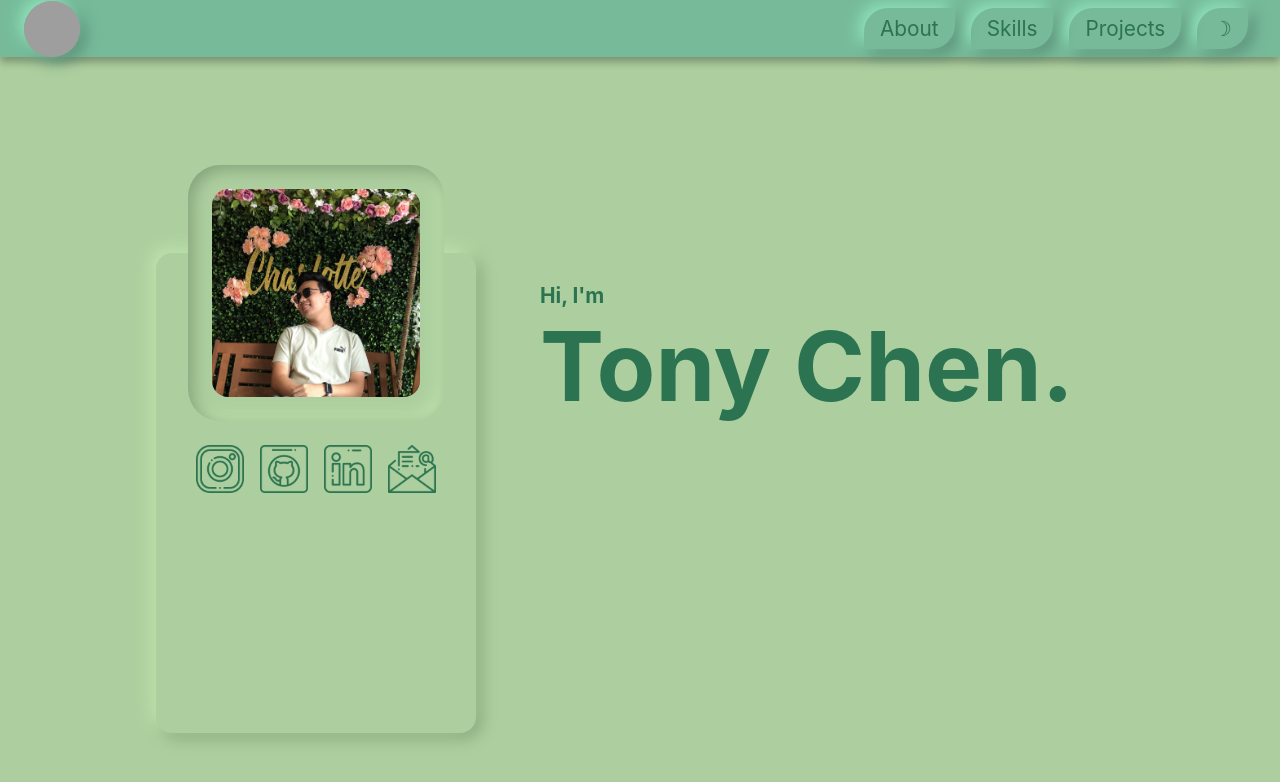
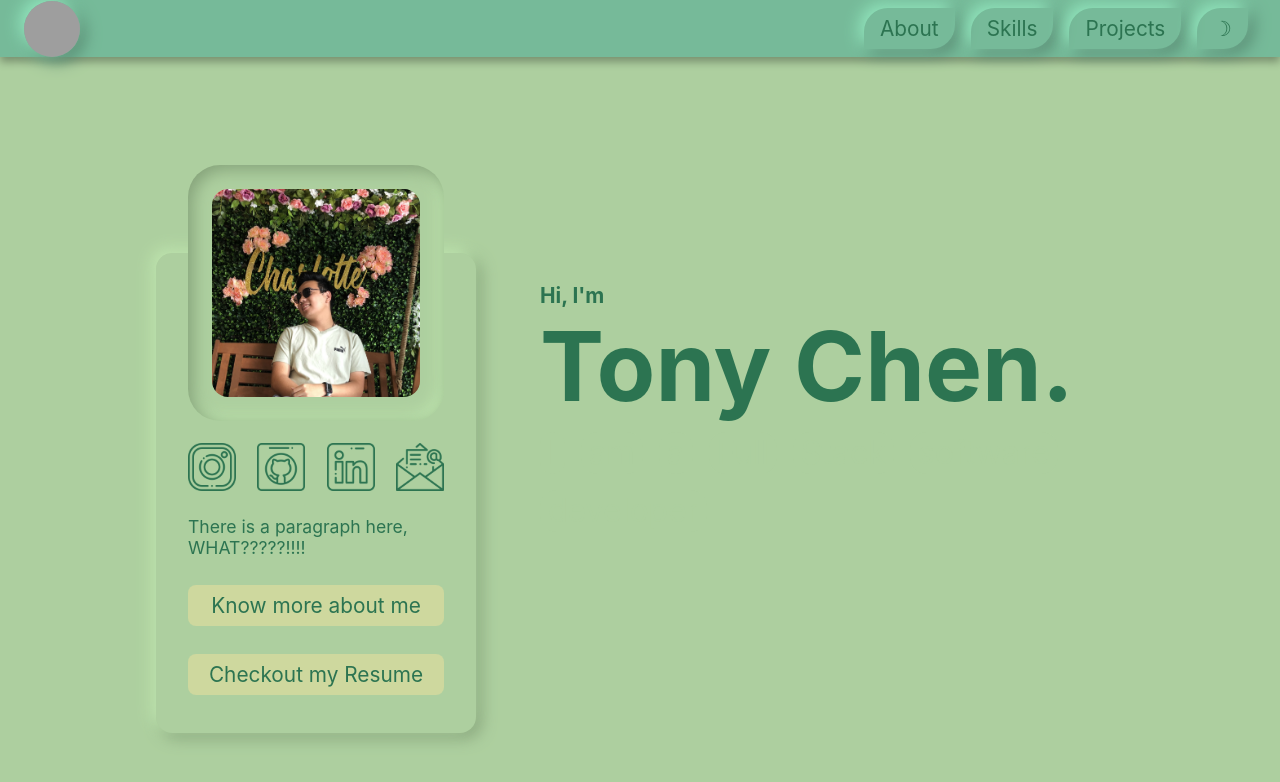
Before and after one commit to tonyechen/tonyechen.github.io, a Next.js app: page / in a window 1280 px wide. Shown: the top 782 px of the page. Built offline with nearby package versions, Linux system fonts and the light colour scheme; grey boxes are pictures that could not be loaded.

Commit message:
updated main page

```diff
--- a/components/Main.js
+++ b/components/Main.js
@@ -2,6 +2,7 @@ import React, { useState } from 'react';
 import Image from 'next/image';
 import { useEffect } from 'react';
 import IconLink from './IconLink';
+import Link from 'next/link';
 
 const phrases = [
     'I am a Full Stack software developer',
@@ -57,6 +58,7 @@ const Main = () => {
                         </div>
                     </div>
                     <div className="main__card__info">
+                        <div className="main__card__link_container">
                             <IconLink
                                 href="https://www.instagram.com/chen.thonyy/"
                                 class="main__card__links"
@@ -82,15 +84,25 @@ const Main = () => {
                                 alt="email"
                             />
                         </div>
+                        <p className='main__card__text'>There is a paragraph here, WHAT?????!!!!</p>
+                        <Link href="/about">
+                            <a className="main__card__redirect">
+                                Know more about me
+                            </a>
+                        </Link>
+                        <Link href="/resume.pdf">
+                            <a className="main__card__redirect">
+                                Checkout my Resume
+                            </a>
+                        </Link>
+                    </div>
                 </div>
 
                 <div className="main__intro">
                     <h4>Hi, I'm</h4>
                     <h1>Tony Chen.</h1>
                     <div>
-                        <p className="pop-up-texts">
-                            {description}
-                        </p>
+                        <p className="pop-up-texts">{description}</p>
                     </div>
                 </div>
             </div>
--- a/components/Navbar.js
+++ b/components/Navbar.js
@@ -1,7 +1,7 @@
 import Link from 'next/link';
 import { useState, useEffect } from 'react';
 
-const Navbar = () => {
+const Navbar = (props) => {
     let [mode, setMode] = useState();
 
     // toggle theme
@@ -40,9 +40,15 @@ const Navbar = () => {
                 </Link>
             </div>
             <div className="navbar__content">
-                <Link href="/about">About</Link>
-                <Link href="/skills">Skills</Link>
-                <Link href="/projects">Projects</Link>
+                <Link href="/about">
+                    <a>About</a>
+                </Link>
+                <Link href="/skills">
+                    <a>Skills</a>
+                </Link>
+                <Link href="/projects">
+                    <a>Projects</a>
+                </Link>
                 <a
                     onClick={() => {
                         if (mode === 'light') {
--- a/styles/globals.css
+++ b/styles/globals.css
@@ -19,6 +19,14 @@ body {
     --dark-primary-box-shadow-invert: inset 0.3rem 0.3rem 1rem
             var(--dark-primary-dark-shadow),
         inset -0.3rem -0.3rem 1rem var(--dark-primary-light-shadow);
+
+    --general-light-shadow: rgba(255, 255, 255, 0.5);
+    --general-dark-shadow: #0000005d;
+    --general-box-shadow: -0.2rem -0.2rem 0.3rem var(--general-light-shadow),
+        0.2rem 0.2rem 0.3rem var(--general-dark-shadow);
+    --general-box-shadow-invert: inset 0.2rem 0.2rem 0.3rem
+            var(--general-dark-shadow),
+        inset -0.2rem -0.2rem 0.3rem var(--general-light-shadow);
 
     --text-color: #2c7451;
     --svg-color-filter: invert(39%) sepia(27%) saturate(861%) hue-rotate(98deg)
@@ -156,27 +164,9 @@ a {
     margin-top: 7.5rem;
     margin-left: 1rem;
     min-width: 20rem;
+    max-width: 20rem;
     height: 30rem;
     border-radius: 1rem;
-}
-
-.main__card__info {
-}
-
-.main__card__link_container {
-    display: flex;
-}
-
-.main__card__links {
-    filter: var(--svg-color-filter);
-    flex-grow: 1;
-    height: 3rem;
-    width: auto;
-    margin: 1.5rem 0.5rem;
-}
-
-.main__card__links:hover {
-    opacity: 0.8;
 }
 
 .main__image {
@@ -193,6 +183,48 @@ a {
     margin: 1.5rem;
     overflow: hidden;
     border-radius: 1rem;
+}
+
+.main__card__info {
+    display: flex;
+    flex-direction: column;
+    justify-content: space-around;
+    height: 100%;
+}
+
+.main__card__link_container {
+    width: 100%;
+    display: flex;
+    justify-content: space-between;
+}
+
+.main__card__links {
+    filter: var(--svg-color-filter);
+    flex-grow: 1;
+    height: 3rem;
+    width: auto;
+    margin: 1rem 0rem 0.5rem;
+}
+
+.main__card__links:hover {
+    opacity: 0.5;
+}
+
+.main__card__text {
+    font-size: 1.1rem;
+}
+.main__card__redirect {
+    background: var(--light-primary);
+    box-shadow: none;
+    text-align: center;
+    padding: 0.5rem 0.5rem;
+    border-radius: 0.5rem;
+    margin-top: 1rem;
+    transition: ease-in-out 300ms;
+}
+
+.main__card__redirect:hover {
+    box-shadow: var(--general-box-shadow-invert);
 }
 
 .main__intro {
```
Also changed, not shown: 1 other file (tests, documents, lock files or other folders). Lines whose indentation alone changed are shown as unchanged.
